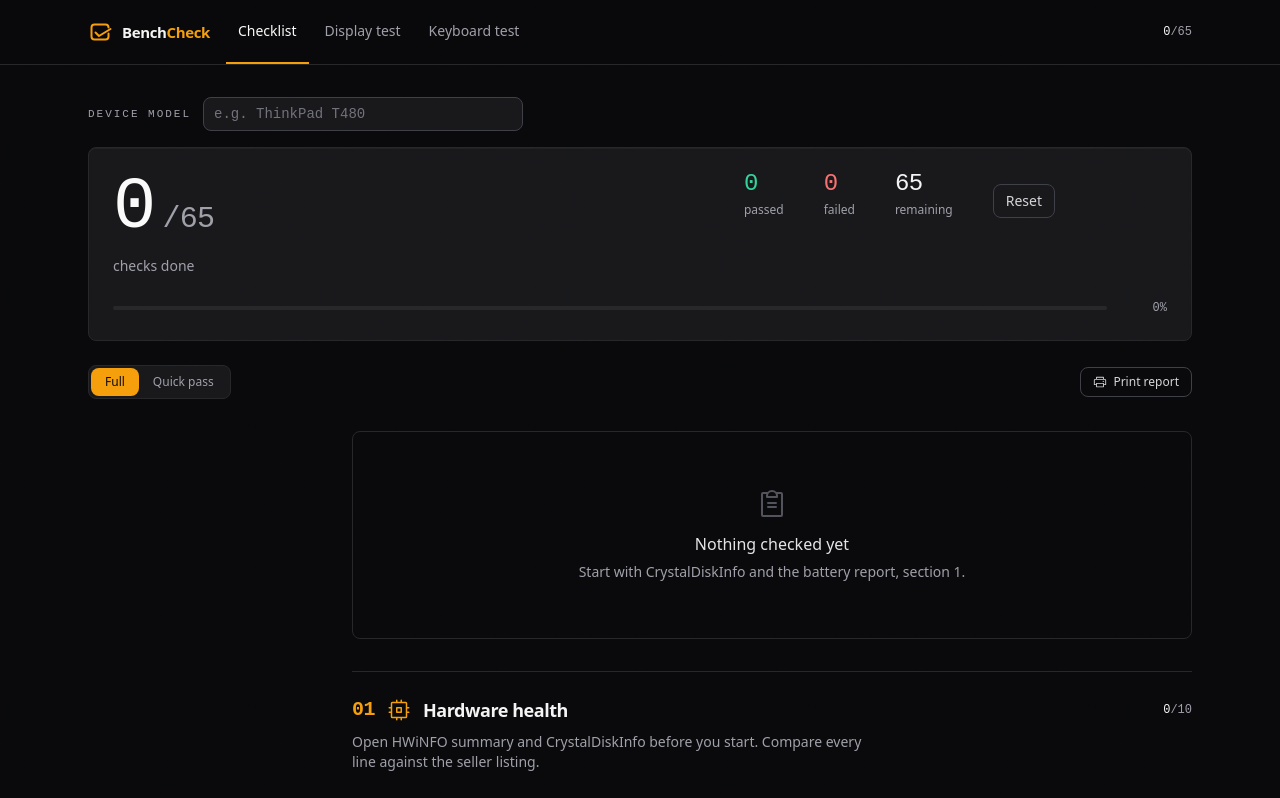
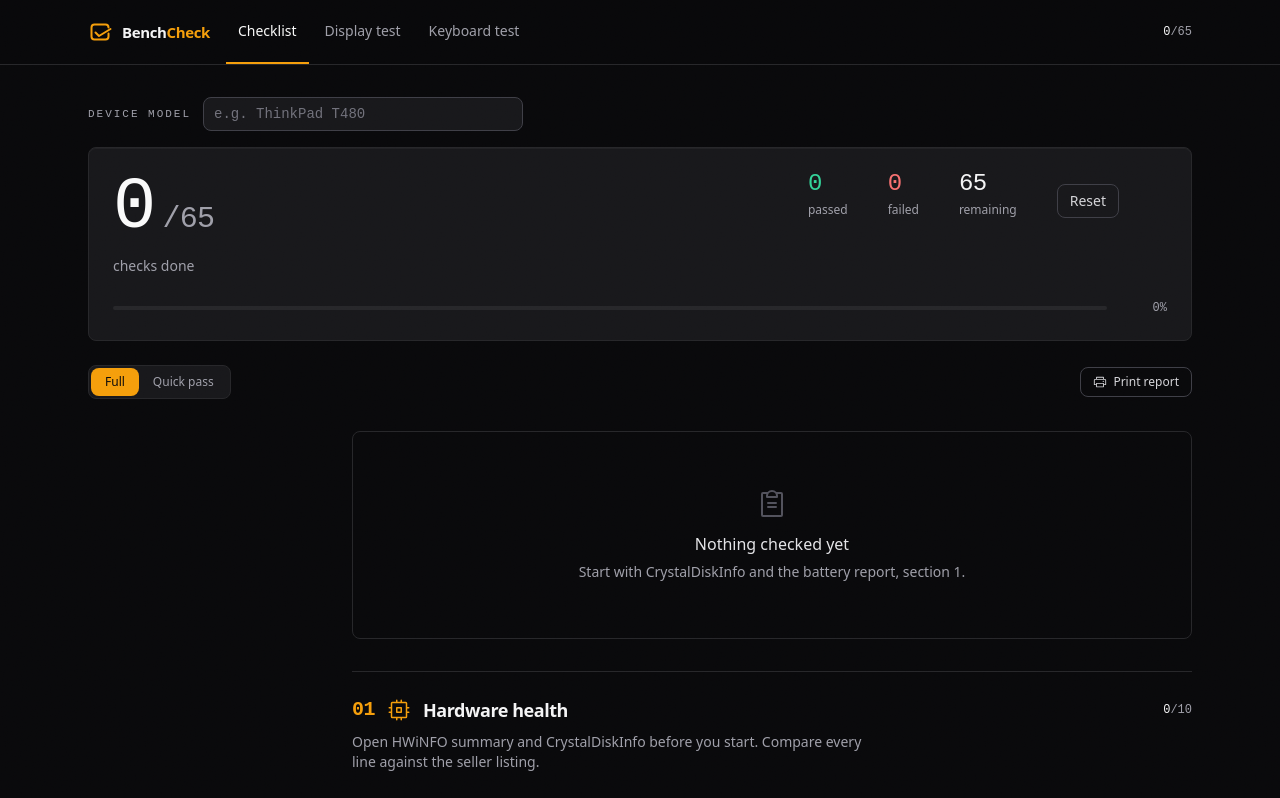
Before and after one commit to Richie-Z/BenchCheck, a React (Vite) app: page / in a window 1280 px wide. Shown: the top 798 px of the page. Built offline with nearby package versions, Linux system fonts and the light colour scheme.

Commit message:
style: pull summary stats closer to card edge

```diff
--- a/src/components/checklist/SummaryBar.tsx
+++ b/src/components/checklist/SummaryBar.tsx
@@ -73,7 +73,7 @@ export function SummaryBar() {
           <p className="mt-3 text-sm text-zinc-400">checks done</p>
         </div>
 
-        <div className="flex flex-wrap items-end gap-x-6 gap-y-4 pr-24 sm:pr-28 sm:gap-x-10">
+        <div className="flex flex-wrap items-end gap-x-6 gap-y-4 pr-12 sm:gap-x-10">
           <Stat value={counts.pass} label="passed" className="text-pass" />
           <Stat value={counts.fail} label="failed" className="text-fail" />
           <Stat
```
